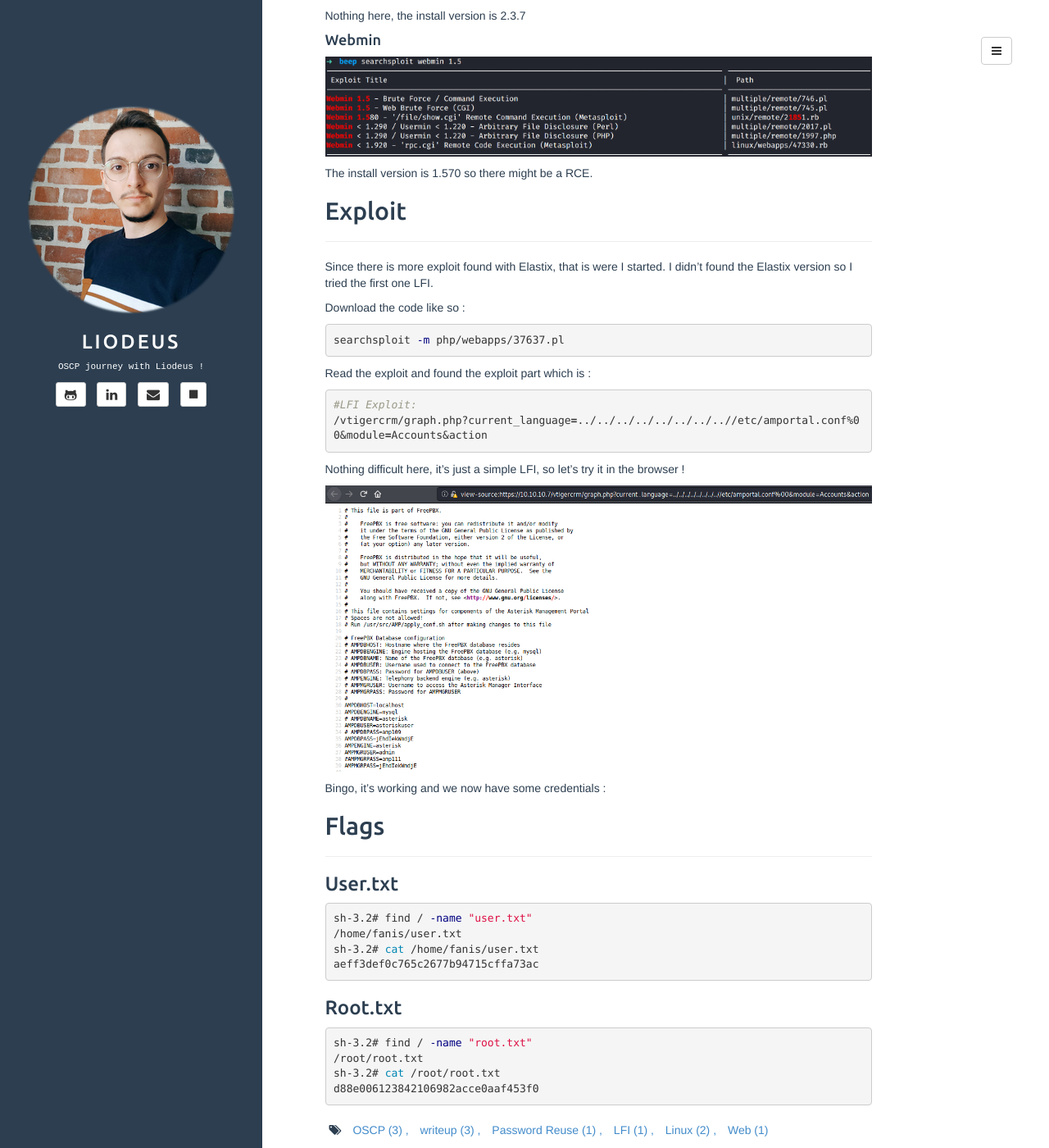
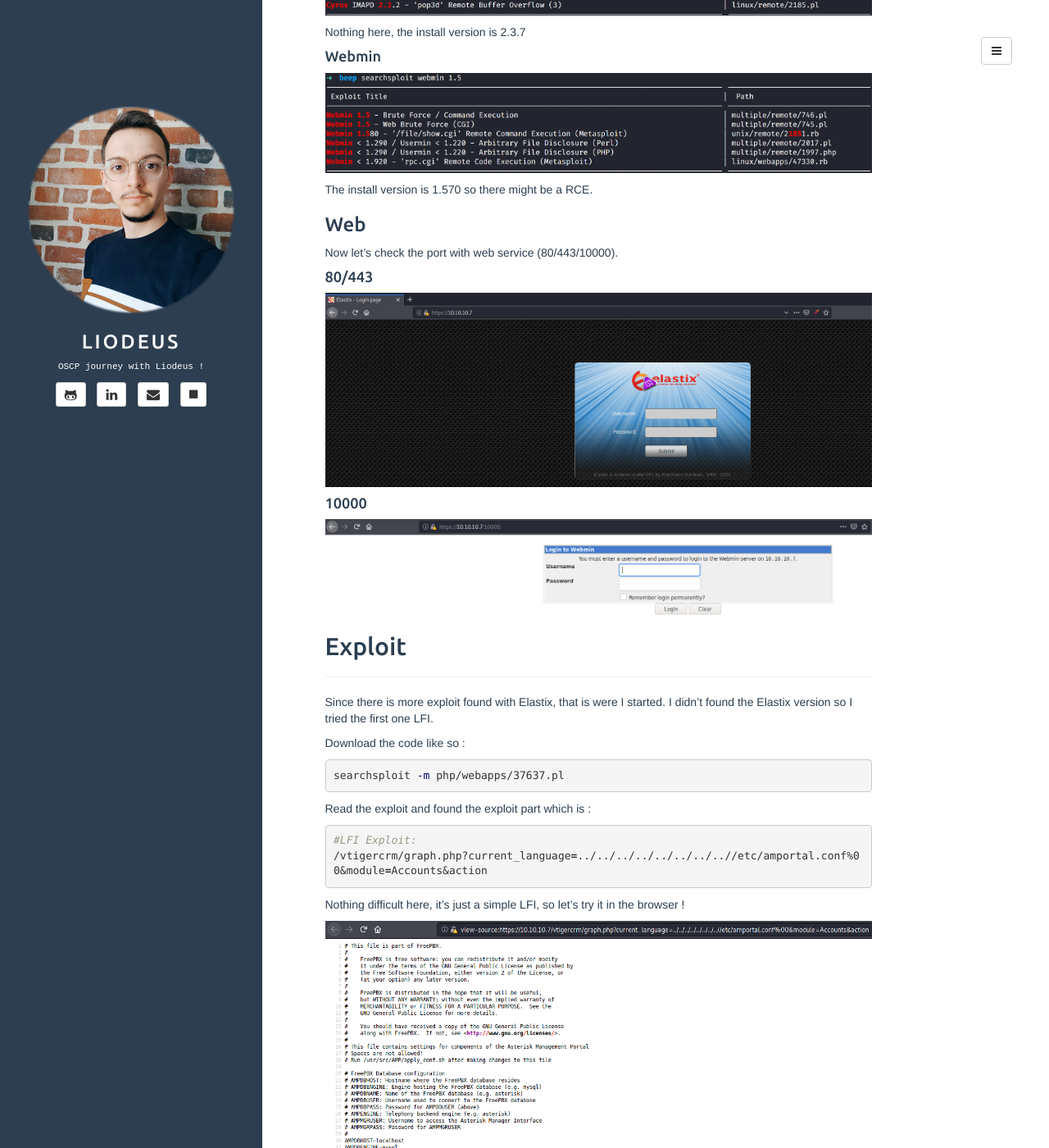
Before and after one commit to Liodeus/liodeus.github.io, a Jekyll site: the page built from _posts/2020-07-17-beep.md, in a window 1280 px wide and 1400 px high, scrolled down 2444 px. Shown: the whole window at 82% size. Built offline with Jekyll 4.4.1, drawn with Linux system fonts in a browser that asks for light colours; some of the changed text lies outside the part shown.

Commit message:
Add files via upload

```diff
--- a/_posts/2020-07-17-beep.md
+++ b/_posts/2020-07-17-beep.md
@@ -105,6 +106,18 @@
 
 The install version is 1.570 so there might be a RCE.
 
+### Web
+
+Now let's check the port with web service (80/443/10000).
+
+#### 80/443
+
+![Searchsploit Webmin](/assets/imgs/beep/elastix_login_page.PNG)
+
+#### 10000
+
+![Searchsploit Webmin](/assets/imgs/beep/webmin_login_page.png)
+
 ## Exploit
 
 ------
```
Also changed, not shown: other parts of _posts/2020-07-17-beep.md (+11 -0 lines).
